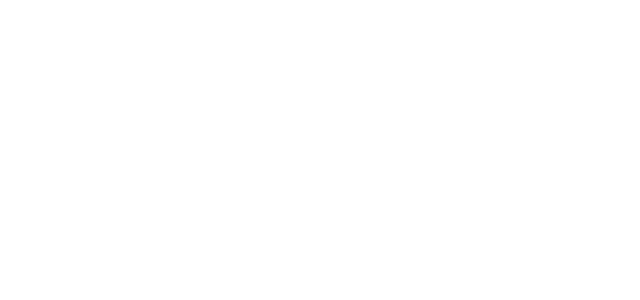
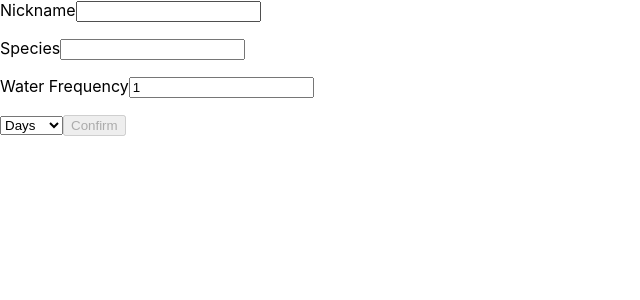
Before and after one commit to bw-water-my-plants-8/frontend, a React (Create React App) app: page / in a window 1280 px wide. Shown: the top 300 px of the page, without its empty margins (0-640 px from the left). Built offline with nearby package versions, Linux system fonts and the light colour scheme; a web font is replaced by a local one.

Commit message:
validation added to plant info form

```diff
--- a/src/App.js
+++ b/src/App.js
@@ -4,6 +4,7 @@ import { Route } from "react-router-dom";
 
 import LoginPage from "./components/LoginPage";
 import icon from "./images/loginIcon.jpg";
+import PlantInfoForm from "./components/PlantInfoForm";
 
 function App() {
   //Jennifer's section
@@ -13,14 +14,16 @@ function App() {
   //John's section
 
   return (
-    //Jennifer's section
+    <div>
+      {/* Jennifer's section */}
+      <PlantInfoForm />
+      {/* Shanae's Section */}
 
-    // Shanae's Section
-
-    <Route path="/login">
-      <LoginPage icon={icon} />
-    </Route>
-    // John's section
+      <Route path="/login">
+        <LoginPage icon={icon} />
+      </Route>
+      {/* John's section */}
+    </div>
   );
 }
 
--- a/src/PlantInfoForm.js
+++ b/src/components/PlantInfoForm.js
@@ -1,4 +1,6 @@
-import React, { useState } from "react";
+import React, { useEffect, useState } from "react";
+import schema from "./../validation/PlantInfoSchema";
+import * as yup from "yup";
 
 const initialState = {
   nickname: "",
@@ -7,16 +9,44 @@ const initialState = {
   timeframe: "day",
 };
 
+const initialFormErrors = {
+  nickname: "",
+  species: "",
+  frequency: "",
+};
+
+const btnDisabled = true;
+
 const PlantInfoForm = () => {
   const [plantState, setPlantState] = useState(initialState);
+  const [formErrors, setFormErrors] = useState(initialFormErrors);
+  const [disabled, setDisabled] = useState(btnDisabled);
+
+  const validate = (name, value) => {
+    yup
+      .reach(schema, name)
+      .validate(value)
+      .then(() => setFormErrors({ ...formErrors, [name]: "" }))
+      .catch((err) => {
+        setFormErrors({ ...formErrors, [name]: err.errors[0] });
+      });
+  };
+
+  useEffect(() => {
+    schema.isValid(plantState).then((valid) => setDisabled(!valid));
+  }, [plantState]);
+
   const handleChange = (e) => {
+    validate(e.target.name, e.target.value);
     setPlantState({ ...plantState, [e.target.name]: e.target.value });
   };
   const handleSubmit = (e) => {
     e.preventDefault();
     //axios here
     setPlantState(initialState);
+    setFormErrors(initialFormErrors);
   };
+
   return (
     <div>
       <form onSubmit={handleSubmit}>
@@ -30,6 +60,7 @@ const PlantInfoForm = () => {
             onChange={handleChange}
           />
         </label>
+        <p>{formErrors.nickname}</p>
         <label>
           {" "}
           Species
@@ -40,6 +71,7 @@ const PlantInfoForm = () => {
             onChange={handleChange}
           />
         </label>
+        <p>{formErrors.species}</p>
         <label htmlFor="frequency">
           Water Frequency
           <input
@@ -50,6 +82,7 @@ const PlantInfoForm = () => {
             onChange={handleChange}
           />
         </label>
+        <p>{formErrors.frequency}</p>
         <label htmlFor="timeframe">
           <select id="timeframe" onChange={handleChange}>
             <option name="timeframe" value="day">
@@ -60,7 +93,9 @@ const PlantInfoForm = () => {
             </option>
           </select>
         </label>
-        <button onClick={handleSubmit}>Confirm</button>
+        <button onClick={handleSubmit} disabled={disabled}>
+          Confirm
+        </button>
       </form>
     </div>
   );
--- /dev/null
+++ b/src/validation/PlantInfoSchema.js
@@ -0,0 +1,12 @@
+import * as yup from "yup";
+
+const PlantInfoSchema = yup.object().shape({
+  nickname: yup.string().trim().required("This field is required"),
+  species: yup.string().trim().required("This field is required"),
+  frequency: yup
+    .number()
+    .positive("must be a positive number")
+    .required("This field is required"),
+});
+
+export default PlantInfoSchema;
```
